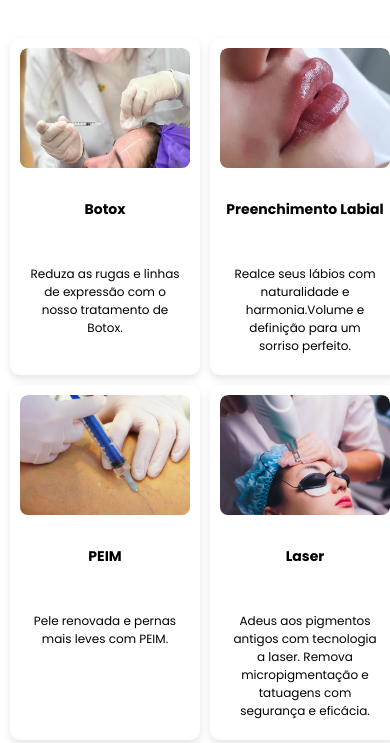
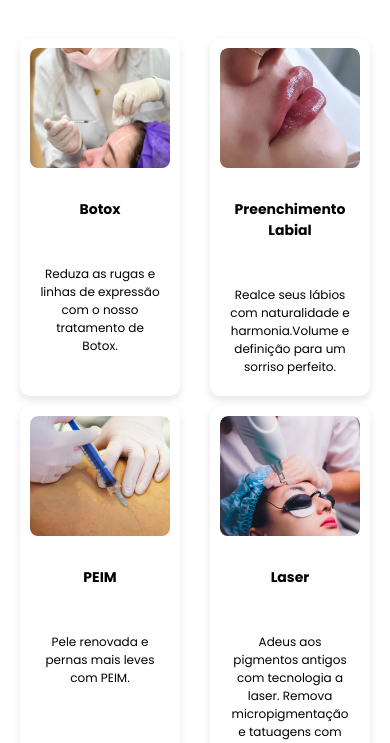
Before and after one commit to HelenaPolidoro01/shama-beleza-e-estetica, a plain HTML site: page servicos.html in a window 390 px wide. Shown: the part 517-1260 px from the top of the page. Drawn offline with Linux system fonts and the light colour scheme; a web font is replaced by a local one.

Commit message:
Update servicos.html

```diff
--- a/servicos.html
+++ b/servicos.html
@@ -18,8 +18,12 @@
         body {
             margin: 0;
             padding: 0;
+            overflow-x: hidden;
             font-family: "Poppins", sans-serif;
             background-color: #fff;
+        }
+        *{
+            box-sizing:border-box;
         }
 
         .center {
@@ -245,7 +249,8 @@
             /* Servicos*/
 
             .container_s {
-                width: 100%;
+                max-width: 100%;
+                width: 100vw;
                 padding: 10px;
             }
 
```
